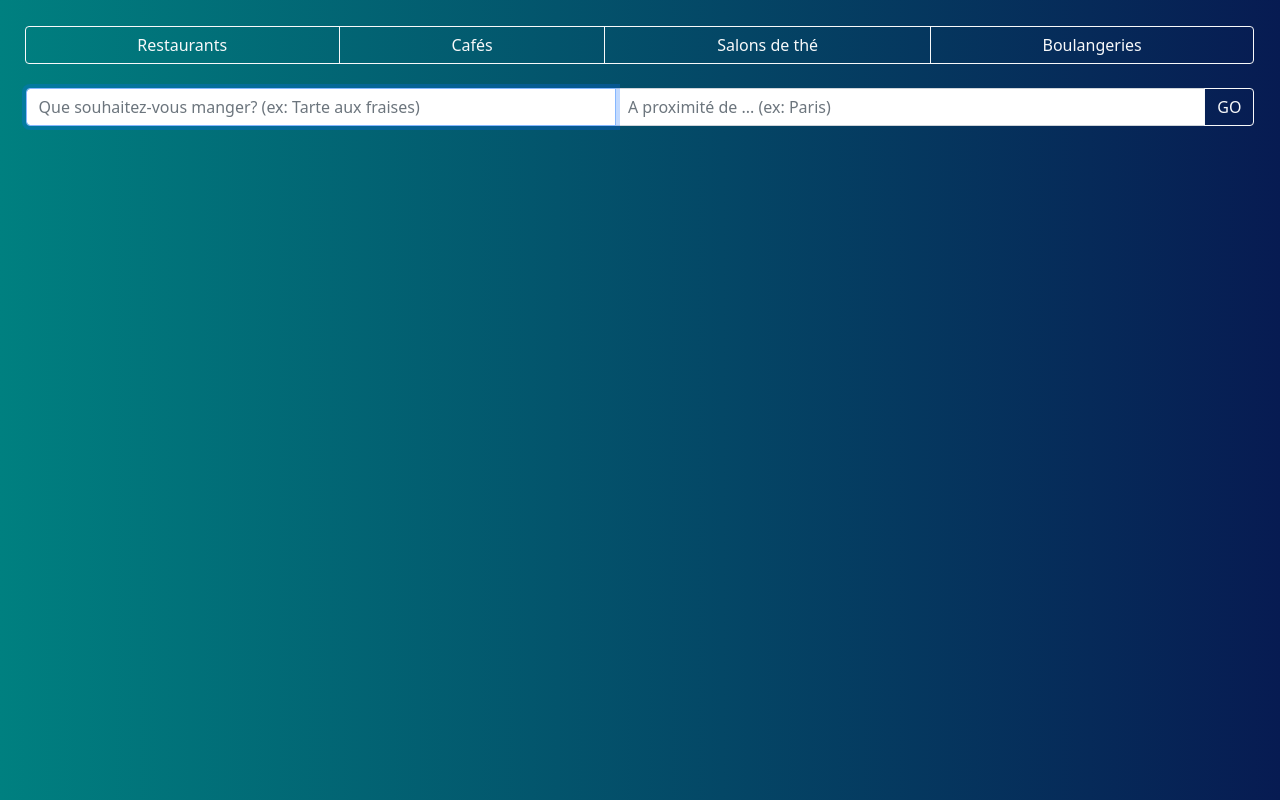
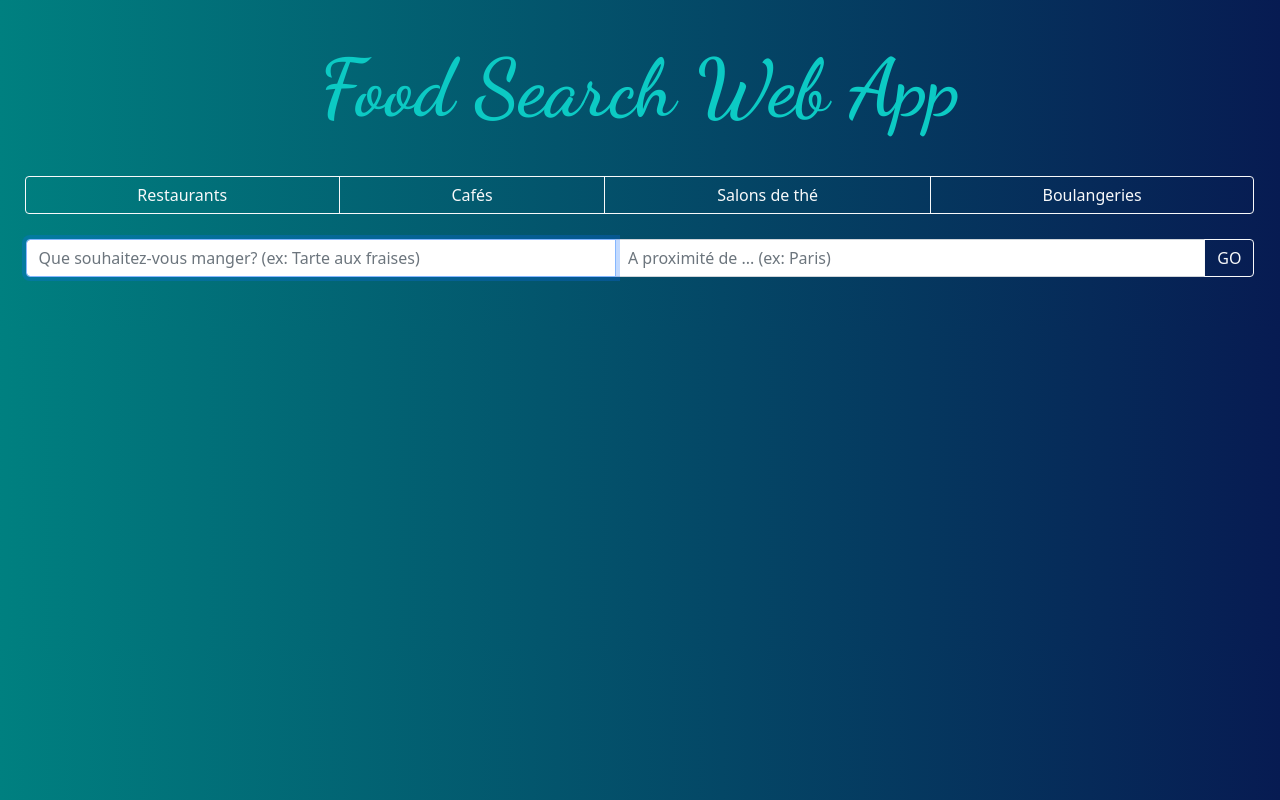
Before and after one commit to averroesk/food-search-web-app, a React (Create React App) app in the folder food-search-web-app/: page / in a window 1280 px wide. Built offline with nearby package versions, Linux system fonts and the light colour scheme.

Commit message:
New updates

```diff
--- a/food-search-web-app/public/index.html
+++ b/food-search-web-app/public/index.html
@@ -10,6 +10,11 @@
       content="Web site created using create-react-app"
     />
     <link rel="apple-touch-icon" href="%PUBLIC_URL%/logo192.png" />
+
+    <link rel="preconnect" href="https://fonts.googleapis.com">
+    <link rel="preconnect" href="https://fonts.gstatic.com" crossorigin>
+    <link href="https://fonts.googleapis.com/css2?family=Dancing+Script:wght@600&display=swap" rel="stylesheet">
+
     <!--
       manifest.json provides metadata used when your web app is installed on a
       user's mobile device or desktop. See https://developers.google.com/web/fundamentals/web-app-manifest/
--- a/food-search-web-app/src/App.css
+++ b/food-search-web-app/src/App.css
@@ -13,3 +13,12 @@
   );
   text-align: center;
 }
+
+.app-title {
+  text-align: center;
+  margin-top: 40px;
+  margin-bottom: 40px;
+  font-size: 80px;
+  color: #0ccac4;
+  font-family: 'Dancing Script';
+}
--- a/food-search-web-app/src/App.js
+++ b/food-search-web-app/src/App.js
@@ -18,7 +18,7 @@
   return (
 
     <div>
-
+        <h1 className='app-title'>Food Search Web App</h1>
         <SearchInput
           mealName={mealName}
           setMealName={setMealName}
--- a/food-search-web-app/src/components/ShowRestaurants/ShowRestaurants.css
+++ b/food-search-web-app/src/components/ShowRestaurants/ShowRestaurants.css
@@ -15,7 +15,7 @@
   	border: 1px solid grey;
   	border-radius: 5px;
   	/* padding: 25px; */
-	padding: 5px;
+	/* padding: 5px; */
   	cursor: pointer;
   	-moz-osx-font-smoothing: grayscale;
   	backface-visibility: hidden;
@@ -26,6 +26,10 @@
 .Image:hover {
 	transform: scale(1.1);
 	border-style: solid;
-	border-width: medium;
+	border-width: thick;
 	border-color: grey;
 }
+
+div.Image p:hover {
+	color: red;
+}
```
Also changed, not shown: 1 other file (tests, documents, lock files or other folders).
